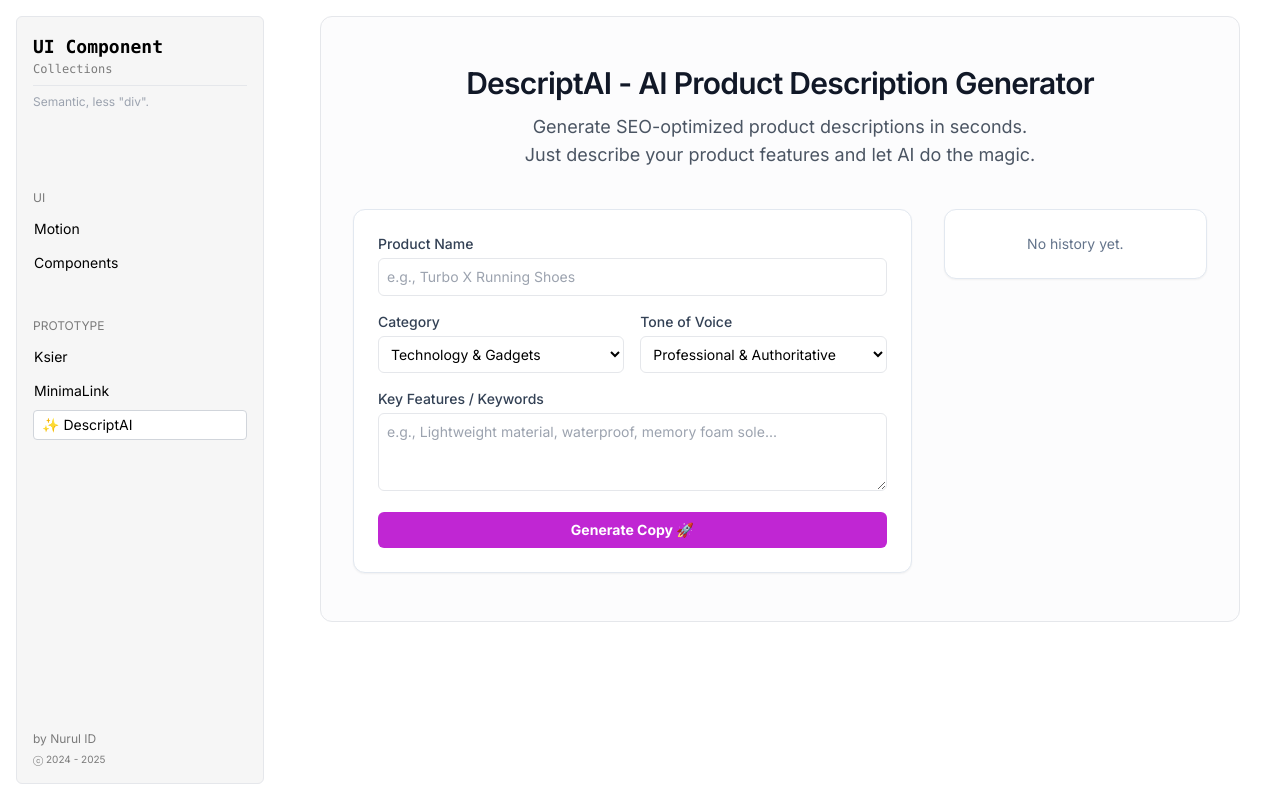
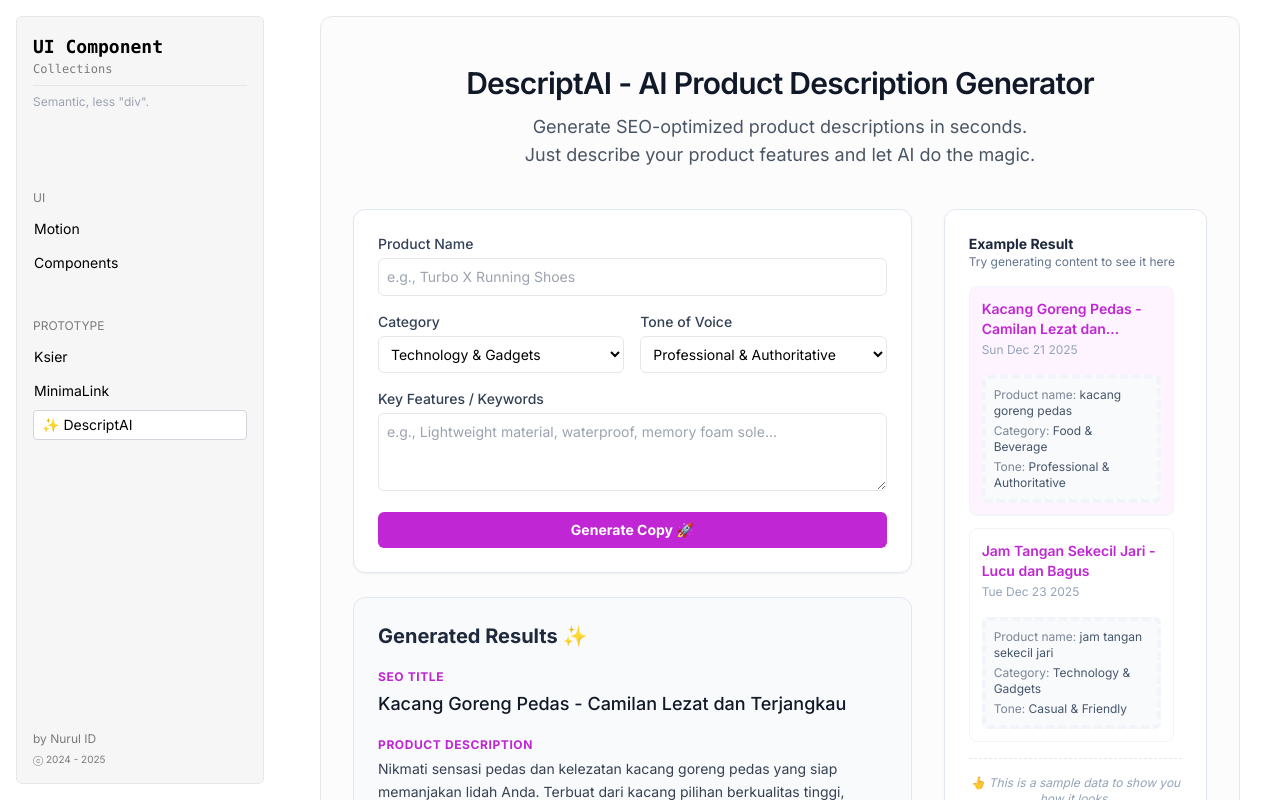
Before and after one commit to nurulid/ui-component-collections, a Next.js app: page /prototype/descript-ai in a window 1280 px wide. Shown: the top 800 px of the page. Built offline with nearby package versions, Linux system fonts and the light colour scheme.

Commit message:
implement state management using zustand and display sample data for default result

```diff
--- a/src/components/descript-ai/generator-feature.tsx
+++ b/src/components/descript-ai/generator-feature.tsx
@@ -1,56 +1,43 @@
 'use client';
 
-import { useState, useEffect } from 'react';
+import { useEffect } from 'react';
 import { GenerateInput } from '@/lib/prompts';
 import GeneratorForm from './generator-form';
-import ResultDisplay, { ResultData } from './result-display';
+import ResultDisplay from './result-display';
 import HistoryList, { HistoryItem } from './history-list';
+import {
+  useDescriptAIStore,
+  useHistory,
+  useCurrentResult,
+  useIsLoading,
+  useError,
+} from '@/store/descript-ai-store';
 
 export default function GeneratorFeature() {
-  const [isLoading, setIsLoading] = useState(false);
-  const [result, setResult] = useState<ResultData | null>(null);
-  const [error, setError] = useState('');
-  const [history, setHistory] = useState<HistoryItem[]>([]);
+  const history = useHistory();
+  const currentResult = useCurrentResult();
+  const isLoading = useIsLoading();
+  const error = useError();
 
-  // 1. load history dari LocalStorage saat pertama kali load
+  const {
+    setLoading,
+    setError,
+    setCurrentResult,
+    addToHistory,
+    selectHistoryItem,
+    clearHistory,
+    loadSampleData,
+  } = useDescriptAIStore();
+
+  // EFFECT: Load sample data saat pertama kali render
   useEffect(() => {
-    const savedHistory = localStorage.getItem('descriptai-history');
-    if (savedHistory) {
-      try {
-        setHistory(JSON.parse(savedHistory));
-      } catch (e) {
-        console.error("Failed to parse history", e);
-      }
-    }
-  }, []);
+    loadSampleData();
+  }, [loadSampleData]);
 
-  // 2. save to LocalStorage
-  const saveToHistory = (inputData: GenerateInput, resultData: ResultData) => {
-    const newItem: HistoryItem = {
-      id: Date.now().toString(), // simple ID based on timestamp
-      timestamp: Date.now(),
-      input: inputData,
-      result: resultData
-    };
-
-    const updatedHistory = [newItem, ...history]; // add new item to top
-    setHistory(updatedHistory);
-    localStorage.setItem('descriptai-history', JSON.stringify(updatedHistory));
-  };
-
-  // 3. clear history
-  const clearHistory = () => {
-    if (confirm('Are you sure you want to clear all history?')) {
-      setHistory([]);
-      localStorage.removeItem('descriptai-history');
-    }
-  };
-
-  // handle form generate submission
   const handleGenerate = async (formData: GenerateInput) => {
-    setIsLoading(true);
+    setLoading(true);
     setError('');
-    setResult(null);
+    setCurrentResult(null);
 
     try {
       const response = await fetch('/api/generate', {
@@ -65,23 +52,21 @@ export default function GeneratorFeature() {
         throw new Error(json.error || 'Terjadi kesalahan');
       }
 
-      setResult(json.data);
-
-      // save to history after successful generate
-      saveToHistory(formData, json.data);
-
+      // set result add to history via store action
+      addToHistory(formData, json.data);
+      window.scrollTo({ top: 10, behavior: 'smooth' });
     } catch (err) {
       setError('Failed to generate content. Please try again.');
       console.error(err);
     } finally {
-      setIsLoading(false);
+      setLoading(false);
     }
   };
 
   // view history item
   const handleSelectHistory = (item: HistoryItem) => {
-    setResult(item.result);
-    window.scrollTo({ top: 0, behavior: 'smooth' });
+    selectHistoryItem(item);
+    window.scrollTo({ top: 100, behavior: 'smooth' });
   };
 
   return (
@@ -95,11 +80,13 @@ export default function GeneratorFeature() {
           </div>
         )}
 
-        {result && <ResultDisplay data={result} />}
+        {/* karena saat loading data yang dikirim adalah null, tambhkan tipe datanya null */}
+        {(isLoading || currentResult) && <ResultDisplay data={currentResult} />}
       </div>
 
       <div className="lg:col-span-1">
         <HistoryList
+          currentResult={currentResult}
           history={history}
           onSelect={handleSelectHistory}
           onClear={clearHistory}
--- a/src/components/descript-ai/history-item.tsx
+++ b/src/components/descript-ai/history-item.tsx
@@ -2,14 +2,18 @@ import { HistoryItem as HistoryItemType } from './history-list';
 
 interface HistoryItemProps {
   item: HistoryItemType;
+  isSelected?: boolean;
   onClick: (item: HistoryItemType) => void;
 }
 
-export default function HistoryItem({ item, onClick }: HistoryItemProps) {
+export default function HistoryItem({ item, isSelected, onClick }: HistoryItemProps) {
   return (
     <div
       onClick={() => onClick(item)}
-      className="p-3 rounded-lg border border-slate-100 hover:border-fuchsia-300 hover:bg-fuchsia-50 cursor-pointer transition-all group space-y-4"
+      className={[
+        'p-3 rounded-lg border border-slate-100 hover:border-fuchsia-300 hover:bg-fuchsia-50 cursor-pointer transition-all group space-y-4',
+        isSelected ? 'border-fuchsia-500 bg-fuchsia-50' : '',
+      ].join(' ')}
     >
       <div>
         <h3 className="font-semibold text-fuchsia-600 line-clamp-2">
--- a/src/components/descript-ai/history-list.tsx
+++ b/src/components/descript-ai/history-list.tsx
@@ -1,78 +1,98 @@
-import { ResultData } from './result-display';
-import { GenerateInput } from '@/lib/prompts';
-import HistoryItem from './history-item';
+import { useMemo } from 'react'
+import { ResultData } from './result-display'
+import { GenerateInput } from '@/lib/prompts'
+import HistoryItemComponent from './history-item'
+import { SAMPLE_DATA } from '@/lib/sample-data'
 
-// tipe data untuk History Item
 export interface HistoryItem {
-  id: string;
-  timestamp: number;
-  input: GenerateInput;
-  result: ResultData;
+  id: string
+  timestamp: number
+  input: GenerateInput
+  result: ResultData
 }
 
 interface HistoryListProps {
-  history: HistoryItem[];
-  onSelect: (item: HistoryItem) => void;
-  onClear: () => void;
+  history: HistoryItem[]
+  currentResult: ResultData | null
+  onSelect: (item: HistoryItem) => void
+  onClear: () => void
 }
 
-/**
- * Displays a list of generated history items with the ability to select and clear them.
- *
- * @component
- * @param {HistoryListProps} props - The component props
- * @param {Array} props.history - Array of history items to display
- * @param {Function} props.onSelect - Callback function invoked when a history item is clicked
- * @param {Function} props.onClear - Callback function invoked when the "Clear All" button is clicked
- * @returns {React.ReactElement} A card component displaying the history list or an empty state message
- *
- * @remarks
- * - If no history items exist, displays an empty state message
- * - History items are stored locally in the browser
- * - The list is scrollable with a maximum height of 600px
- * - Each item displays the product name, SEO title preview, and timestamp
- */
 export default function HistoryList({
   history,
+  currentResult,
   onSelect,
   onClear,
 }: HistoryListProps) {
-  if (history.length === 0) {
-    return (
-      <div className="bg-white p-6 rounded-xl shadow-sm border border-slate-200 text-center h-fit">
-        <p className="text-slate-500 text-sm">No history yet.</p>
-      </div>
-    );
-  }
 
-  console.log('Rendering HistoryList with items:', history);
+  const sampleData = SAMPLE_DATA['descript-ai'];
+
+  // LOGIKA DETEKSI SAMPLE:
+  // cek apakah item pertama di history ID-nya ada di daftar SAMPLE_DATA?
+  // pake useMemo biar gak hitung ulang terus tiap render (optional tapi good practice)
+  const isSampleMode = useMemo(() => {
+    if (history.length === 0) return false;
+
+    // Cek: Apakah ada item di history yang ID-nya sama dengan salah satu ID di SAMPLE_DATA?
+    return history.some(item => sampleData.some(sample => sample.id === item.id));
+  }, [history, sampleData]);
+
+  console.log('HistoryList rendered. Mode:', isSampleMode ? 'Sample Data' : 'User Data');
 
   return (
-    <div className="bg-white p-6 rounded-xl shadow-sm border border-slate-200 h-fit sticky top-6">
+    <div className="bg-white p-6 rounded-xl shadow-sm border border-slate-200 h-fit sticky top-6 mb-10">
       <div className="flex justify-between items-center mb-4">
         <div>
-          <h3 className="font-bold text-slate-800">Generated history</h3>
+          <h3 className="font-bold text-slate-800">
+            {isSampleMode ? 'Example Result' : 'Generated History'}
+          </h3>
           <p className="text-xs text-slate-500">
-            All history is saved locally in your browser
+            {isSampleMode
+              ? 'Try generating content to see it here'
+              : 'All history is saved locally in your browser'}
           </p>
         </div>
+
+        {!isSampleMode && history.length > 0 && (
           <button
             onClick={onClear}
             className="text-xs text-red-500 hover:text-red-700 hover:underline"
           >
             Clear All
           </button>
+        )}
       </div>
 
       <div className="space-y-3 max-h-[600px] overflow-y-auto pr-2 custom-scrollbar">
-        {history.map((item) => (
-          <HistoryItem
+        {!isSampleMode && history.length === 0 && (
+            <div className="text-center py-8 text-slate-400 text-sm">
+                No history yet.
+            </div>
+        )}
+
+        {history.map((item) => {
+          const isActive = currentResult
+            ? item.result.seoTitle === currentResult.seoTitle
+            : false
+
+          return (
+            <HistoryItemComponent
               key={item.id}
               item={item}
-            onClick={onSelect}
+              isSelected={isActive}
+              onClick={() => onSelect(item)}
             />
-        ))}
+          )
+        })}
       </div>
+
+      {isSampleMode && (
+        <div className="mt-4 pt-4 border-t border-dashed border-slate-200 text-center">
+          <p className="text-xs text-slate-400 italic">
+            👆 This is a sample data to show you how it looks.
+          </p>
         </div>
-  );
+      )}
+    </div>
+  )
 }
--- a/src/components/descript-ai/result-display.tsx
+++ b/src/components/descript-ai/result-display.tsx
@@ -1,35 +1,67 @@
+import { useIsLoading } from '@/store/descript-ai-store';
+
 export interface ResultData {
   seoTitle: string;
   description: string;
   tags: string[];
 }
 
-export default function ResultDisplay({ data }: { data: ResultData }) {
-  if (!data) return null;
+// karena saat loading data yang dikirim adalah null, tambhkan tipe datanya null
+export default function ResultDisplay({ data }: { data: ResultData | null }) {
+  const isLoading = useIsLoading();
+
+  if (isLoading) {
+    return (
+      <div className="mt-8 p-6 bg-slate-50 rounded-xl border border-slate-200 animate-pulse">
+        <div className="h-6 bg-slate-200 rounded w-1/3 mb-4"></div>
+        <div className="space-y-4">
+          <div className="h-4 bg-slate-200 rounded w-full"></div>
+          <div className="h-4 bg-slate-200 rounded w-full"></div>
+        </div>
+      </div>
+    );
+  } else if (!data) {
+    return null;
+  }
 
   return (
     <div className="mt-8 bg-slate-50 p-6 rounded-xl border border-slate-200 animate-in fade-in slide-in-from-bottom-4">
-      <h2 className="text-xl font-bold mb-4 text-slate-800">Generated Results ✨</h2>
+      <h2 className="text-xl font-bold mb-4 text-slate-800">
+        Generated Results ✨
+      </h2>
 
       <div className="space-y-4">
         {/* SEO title */}
         <div>
-          <span className="text-xs font-bold text-fuchsia-600 uppercase tracking-wider">SEO Title</span>
-          <h3 className="text-lg font-medium text-gray-900 mt-1">{data.seoTitle}</h3>
+          <span className="text-xs font-bold text-fuchsia-600 uppercase tracking-wider">
+            SEO Title
+          </span>
+          <h3 className="text-lg font-medium text-gray-900 mt-1">
+            {data.seoTitle}
+          </h3>
         </div>
 
         {/* description */}
         <div>
-          <span className="text-xs font-bold text-fuchsia-600 uppercase tracking-wider">Product Description</span>
-          <p className="text-gray-700 mt-1 leading-relaxed whitespace-pre-line">{data.description}</p>
+          <span className="text-xs font-bold text-fuchsia-600 uppercase tracking-wider">
+            Product Description
+          </span>
+          <p className="text-gray-700 mt-1 leading-relaxed whitespace-pre-line">
+            {data.description}
+          </p>
         </div>
 
         {/* tags */}
         <div>
-          <span className="text-xs font-bold text-fuchsia-600 uppercase tracking-wider">Hashtags</span>
+          <span className="text-xs font-bold text-fuchsia-600 uppercase tracking-wider">
+            Hashtags
+          </span>
           <div className="flex flex-wrap gap-2 mt-2">
             {data.tags.map((tag, i) => (
-              <span key={i} className="bg-fuchsia-100 text-fuchsia-700 px-3 py-1 rounded-full text-sm font-medium">
+              <span
+                key={i}
+                className="bg-fuchsia-100 text-fuchsia-700 px-3 py-1 rounded-full text-sm font-medium"
+              >
                 #{tag}
               </span>
             ))}
--- /dev/null
+++ b/src/lib/sample-data.ts
@@ -0,0 +1,69 @@
+// 1. Define the shape of your data (Typescript Interfaces)
+export interface GenerationInput {
+  productName: string;
+  category: string;
+  features: string;
+  tone: string;
+}
+
+export interface GenerationResult {
+  seoTitle: string;
+  description: string;
+  tags: string[];
+}
+
+export interface HistoryItem {
+  id: string;
+  timestamp: number;
+  input: GenerationInput;
+  result: GenerationResult;
+}
+
+// 2. The Data Structure Type
+export interface AppData {
+  'descript-ai': HistoryItem[];
+}
+
+// 3. Export the data constant
+export const SAMPLE_DATA: AppData = {
+  'descript-ai': [
+    {
+      id: '1766285338193',
+      timestamp: 1766285338193,
+      input: {
+        productName: 'kacang goreng pedas',
+        category: 'Food & Beverage',
+        features: 'enak, pedas, terjangkau',
+        tone: 'Professional & Authoritative',
+      },
+      result: {
+        seoTitle: 'Kacang Goreng Pedas - Camilan Lezat dan Terjangkau',
+        description:
+          'Nikmati sensasi pedas dan kelezatan kacang goreng pedas yang siap memanjakan lidah Anda. Terbuat dari kacang pilihan berkualitas tinggi, camilan ini menawarkan rasa yang menggugah selera dan sempurna untuk menemani waktu santai Anda. Dengan harga yang terjangkau, Anda bisa mendapatkan cemilan yang tidak hanya enak, tetapi juga memuaskan. Cocok untuk dinikmati sendiri atau dibagikan kepada teman dan keluarga. Segera dapatkan kacang goreng pedas ini dan rasakan kenikmatannya!',
+        tags: [
+          'kacang goreng',
+          'camilan pedas',
+          'snack',
+          'makanan enak',
+          'terjangkau',
+        ],
+      },
+    },
+    {
+      id: '1766455762994',
+      timestamp: 1766455762994,
+      input: {
+        productName: 'jam tangan sekecil jari',
+        category: 'Technology & Gadgets',
+        features: 'lucu, bagus',
+        tone: 'Casual & Friendly',
+      },
+      result: {
+        seoTitle: 'Jam Tangan Sekecil Jari - Lucu dan Bagus',
+        description:
+          'Temukan jam tangan sekecil jari yang lucu dan menarik ini! Didesain khusus untuk Anda yang menyukai teknologi dan gadget yang unik. Dengan ukuran yang mini, jam tangan ini tidak hanya membuat Anda tampil stylish, tetapi juga sangat nyaman dipakai. Cocok untuk semua kesempatan, baik untuk santai maupun acara formal. Dengan berbagai pilihan warna ceria, jam tangan ini akan menjadi aksesori favorit Anda! Jangan lewatkan kesempatan untuk memiliki gadget yang tidak hanya fungsional tetapi juga penuh gaya. Segera dapatkan sebelum kehabisan!',
+        tags: ['jam tangan', 'gadget', 'teknologi', 'aksesori', 'unik'],
+      },
+    },
+  ],
+};
--- /dev/null
+++ b/src/store/descript-ai-store.ts
@@ -0,0 +1,121 @@
+import { create } from 'zustand';
+import { persist } from 'zustand/middleware';
+import { GenerateInput } from '@/lib/prompts';
+import { ResultData } from '@/components/descript-ai/result-display';
+import { HistoryItem } from '@/components/descript-ai/history-list';
+import { SAMPLE_DATA } from '@/lib/sample-data';
+
+// tipe data untuk descript-ai store
+interface DescriptAIStore {
+  // STATE
+  isLoading: boolean;
+  error: string;
+  currentResult: ResultData | null;
+  history: HistoryItem[];
+
+  // ACTIONS
+  setLoading: (loading: boolean) => void;
+  setError: (error: string) => void;
+  setCurrentResult: (result: ResultData | null) => void;
+  addToHistory: (input: GenerateInput, result: ResultData) => void;
+  selectHistoryItem: (item: HistoryItem) => void;
+  clearHistory: () => void;
+  loadSampleData: () => void;
+}
+
+// helper function untuk generate ID baru
+const generateId = () => Date.now().toString();
+// get sample data from SAMPLE_DATA
+const sampleData = SAMPLE_DATA['descript-ai'] as unknown as HistoryItem[];
+
+// create store dengan persist middleware (auto save ke localStorage)
+export const useDescriptAIStore = create<DescriptAIStore>()(
+  persist(
+    (set, get) => ({
+      // INITIAL STATE
+      isLoading: false,
+      error: '',
+      currentResult: null,
+      history: [],
+
+      // ACTIONS IMPLEMENTATION
+      setLoading: (loading) => set({ isLoading: loading }),
+      setError: (error) => set({ error }),
+      setCurrentResult: (result) => set({ currentResult: result }),
+
+      addToHistory: (input, result) => {
+        const newItem: HistoryItem = {
+          id: generateId(),
+          timestamp: Date.now(),
+          input,
+          result,
+        };
+
+        set((state) => {
+          // STEP PENTING: clean history dari sample data
+          // lalu filter history yang ada, remove item jika item itu berasal dari sampleData
+          const realHistory = state.history.filter(
+            (historyItem) =>
+              !sampleData.some((sample) => sample.id === historyItem.id)
+          );
+
+          return {
+            history: [newItem, ...realHistory], // gabungkan item baru dengan history yang sudah bersih
+            currentResult: result,
+          };
+        });
+      },
+
+      // select history item untuk ditampilkan
+      selectHistoryItem: (item) => {
+        set({ currentResult: item.result });
+      },
+
+      clearHistory: () => {
+        if (window.confirm('Are you sure you want to clear all history?')) {
+          set({
+            history: sampleData, // reset ke sample data
+            currentResult: sampleData[0].result, // auto select first sample result
+          });
+        }
+      },
+
+      loadSampleData: () => {
+        const { history, currentResult } = get();
+
+        // load sample only if history is empty and no current result
+        if (history.length === 0 && !currentResult) {
+          if (sampleData.length > 0) {
+            set({
+              history: sampleData,
+              currentResult: sampleData[0].result, // auto select the first sample result
+            });
+          }
+        }
+      },
+    }),
+    {
+      // PERSIST CONFIGURATION
+      name: 'descriptai-store', // keydi localStorage
+      // hanya simpan history ke localStorage (loading & error gak perlu disimpan)
+      partialize: (state) => ({
+        history: state.history,
+        currentResult: state.currentResult,
+      }),
+    }
+  )
+);
+
+// selector functions untuk performance optimization
+// this is optional, but good practice to avoid unnecessary re-renders
+// ---
+// Selector untuk mengambil history saja
+export const useHistory = () => useDescriptAIStore((state) => state.history);
+// Selector untuk mengambil currentResult saja
+export const useCurrentResult = () =>
+  useDescriptAIStore((state) => state.currentResult);
+// Selector untuk mengambil isLoading saja
+export const useIsLoading = () =>
+  useDescriptAIStore((state) => state.isLoading);
+// Selector untuk mengambil error saja
+export const useError = () => useDescriptAIStore((state) => state.error);
```
Lines whose indentation alone changed are shown as unchanged.
